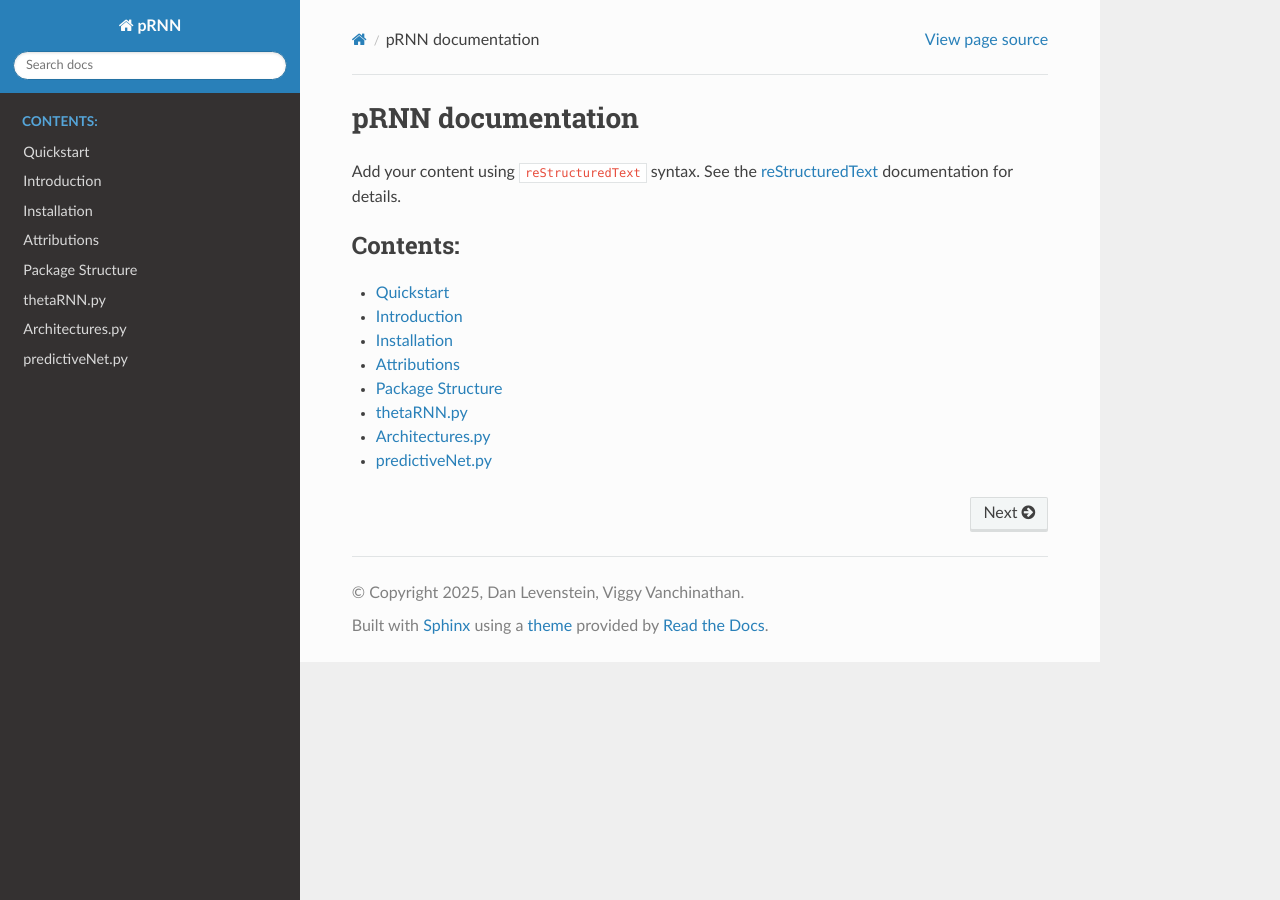
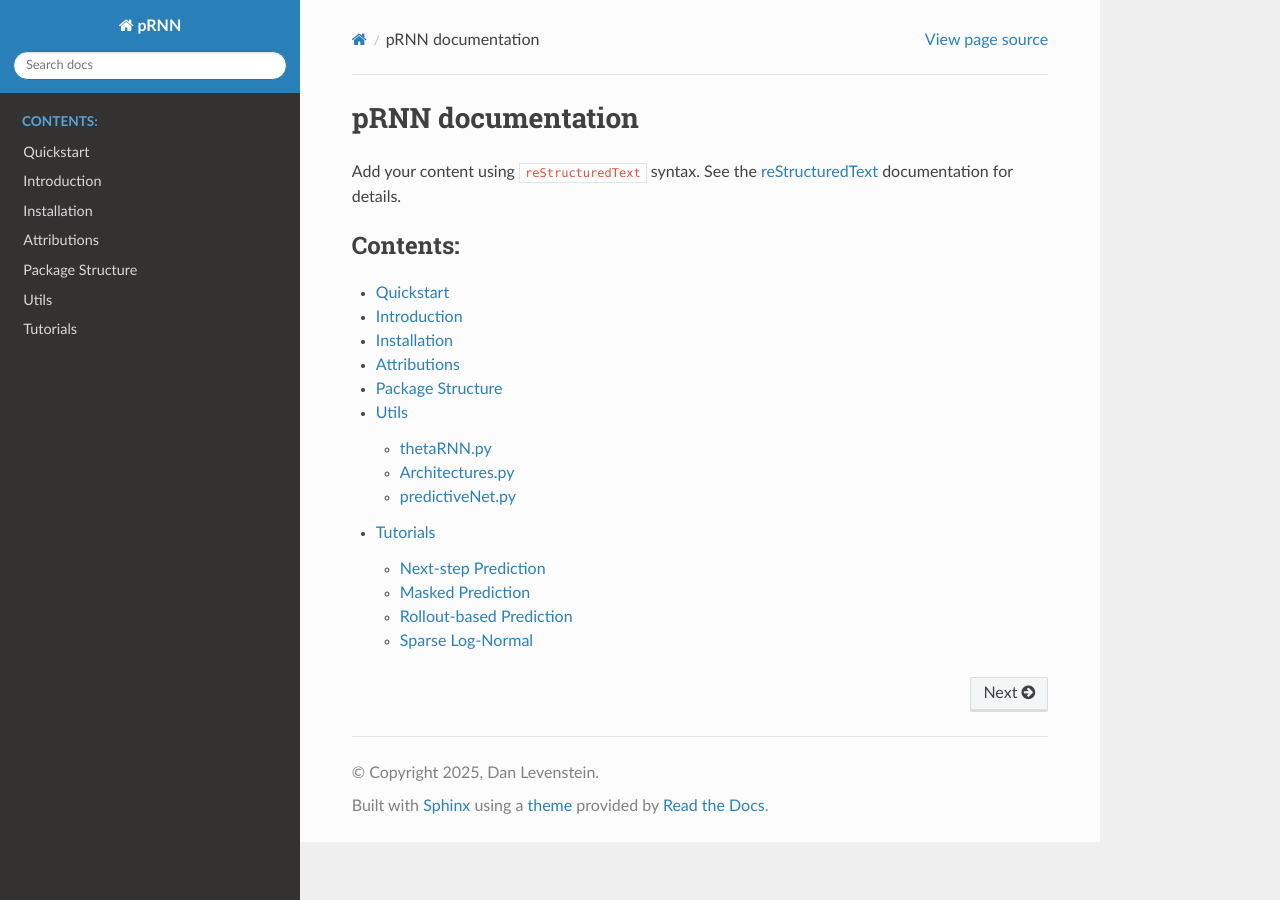
Before and after one commit to LevensteinLab/pRNN, a Sphinx documentation site: the page built from docs/index.rst, in a window 1280 px wide. Built offline with Sphinx 7.4.7 and the Read the Docs theme 3.1.0, drawn with Linux system fonts in a browser that asks for light colours.

Commit message:
adding full structure

```diff
--- a/docs/conf.py
+++ b/docs/conf.py
@@ -13,9 +13,18 @@ import sys
 sys.path.insert(0, os.path.abspath('../prnn'))
 
 project = 'pRNN'
-copyright = '2025, Dan Levenstein, Viggy Vanchinathan'
-author = 'Dan Levenstein, Viggy Vanchinathan'
+copyright = '2025, Dan Levenstein'
+author = 'Dan Levenstein'
 release = '1.0'
+
+extensions = [
+    'sphinx.ext.autodoc',          # core autodoc
+    'sphinx.ext.napoleon',         # for Google/NumPy-style docstrings
+    'sphinx_autodoc_typehints',    # for type hints support
+]
+
+autodoc_typehints = "description"
+autoclass_content = "both"  # include both class docstring and __init__
 
 # -- General configuration ---------------------------------------------------
 # https://www.sphinx-doc.org/en/master/usage/configuration.html#general-configuration
--- a/docs/index.rst
+++ b/docs/index.rst
@@ -20,6 +20,5 @@ documentation for details.
    installation
    attributions
    package_structure
-   utils/thetaRNN
-   utils/Architectures
-   utils/predictiveNet
+   utils/index
+   tutorials/index
--- /dev/null
+++ b/docs/tutorials/index.rst
@@ -0,0 +1,11 @@
+Tutorials
+=============
+
+.. toctree::
+   :maxdepth: 2
+   :caption: Contents:
+
+   next_step
+   masked
+   rollout
+   sparse_ln
--- /dev/null
+++ b/docs/tutorials/masked.rst
@@ -0,0 +1,2 @@
+Masked Prediction
+=================
--- /dev/null
+++ b/docs/tutorials/next_step.rst
@@ -0,0 +1,2 @@
+Next-step Prediction
+====================
--- /dev/null
+++ b/docs/tutorials/rollout.rst
@@ -0,0 +1,2 @@
+Rollout-based Prediction
+========================
--- /dev/null
+++ b/docs/tutorials/sparse_ln.rst
@@ -0,0 +1,2 @@
+Sparse Log-Normal
+=================
```
Also changed, not shown: docs/utils/index.rst (added, +10 -0 lines), docs/utils/thetaRNN.rst (line endings or trailing spaces).
